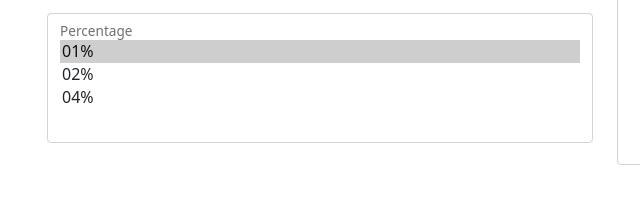
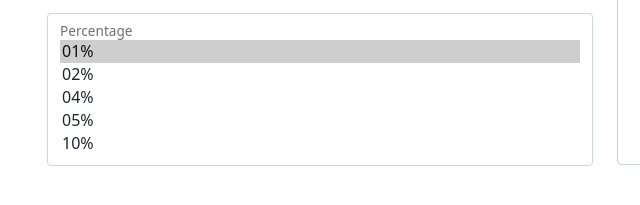
Before and after one commit to ahmed-m-abdelfatah/typing_words_using_keyframes, a plain HTML site: page index.html in a window 1280 px wide. Shown: the part 445-650 px from the top of the page, 35-675 px from the left. Drawn offline with Linux system fonts and the light colour scheme.

Commit message:
some edit

```diff
--- a/index.html
+++ b/index.html
@@ -37,13 +37,14 @@
             <div class="form-floating mb-3">
               <select
                 id="select-percentage"
-                class="form-select h-100 overflow-hidden"
-                multiple
+                class="form-select h-100 overflow-auto"
                 aria-label="multiple select example"
               >
                 <option value="1" selected>01%</option>
                 <option value="2">02%</option>
                 <option value="4">04%</option>
+                <option value="5">05%</option>
+                <option value="10">10%</option>
               </select>
               <label for="select-percentage" class="text-capitalize">Percentage</label>
             </div>
--- a/js/main.js
+++ b/js/main.js
@@ -4,10 +4,11 @@ const percentage = document.getElementById('select-percentage');
 const btn = document.getElementById('btn-convert');
 const outputCss = document.getElementById('output-css');
 
+percentage.setAttribute('size', percentage.childElementCount);
 const mainDurationTime = 5;
 animationDurationText.value = `${mainDurationTime}`;
+let outputCssRules;
 btn.addEventListener('click', getCssRules);
-let outputCssRules;
 
 function getCssRules() {
   const text = inputText.value;
@@ -21,7 +22,7 @@ function getCssRules() {
     for (let i = selectedPercentage; i <= 100; i += selectedPercentage) {
       innerCssRule += `
     ${i}% {
-        content: ' ${text.slice(0, textCutIndex)}|';
+        content: ' ${text.slice(0, textCutIndex)}| ';
     }
 `;
       textCutIterable++;
```
